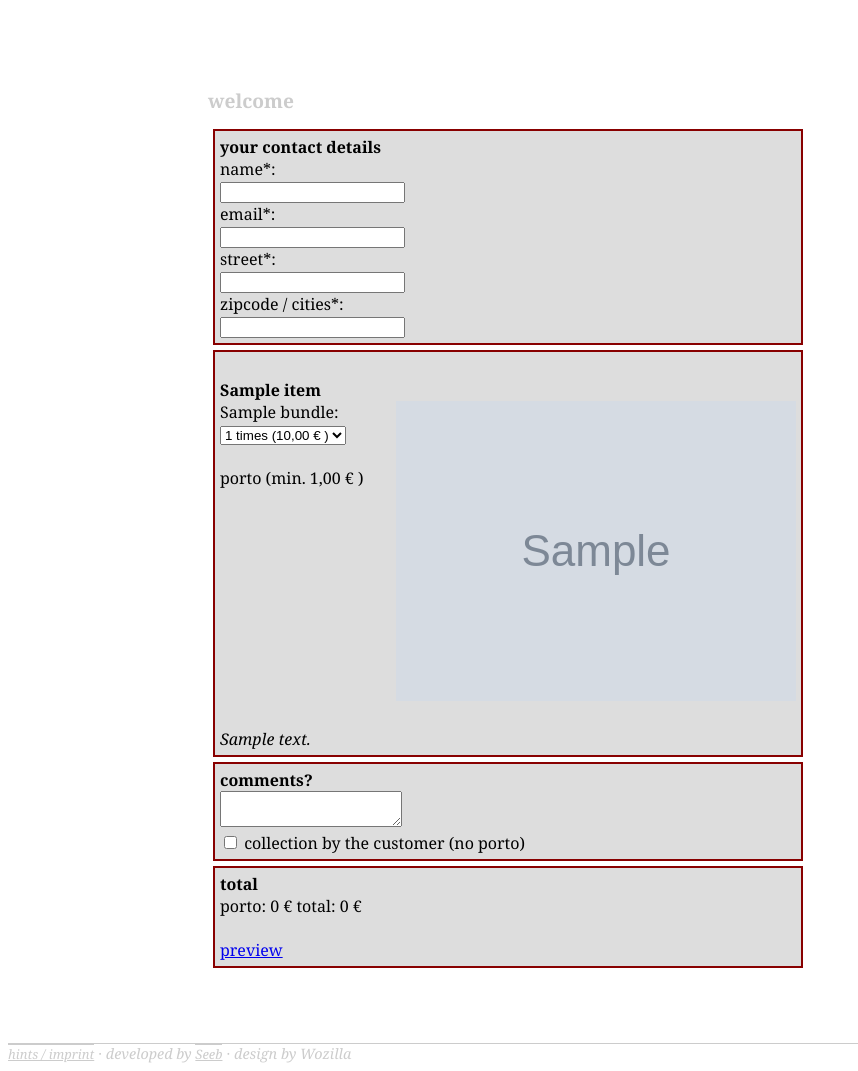
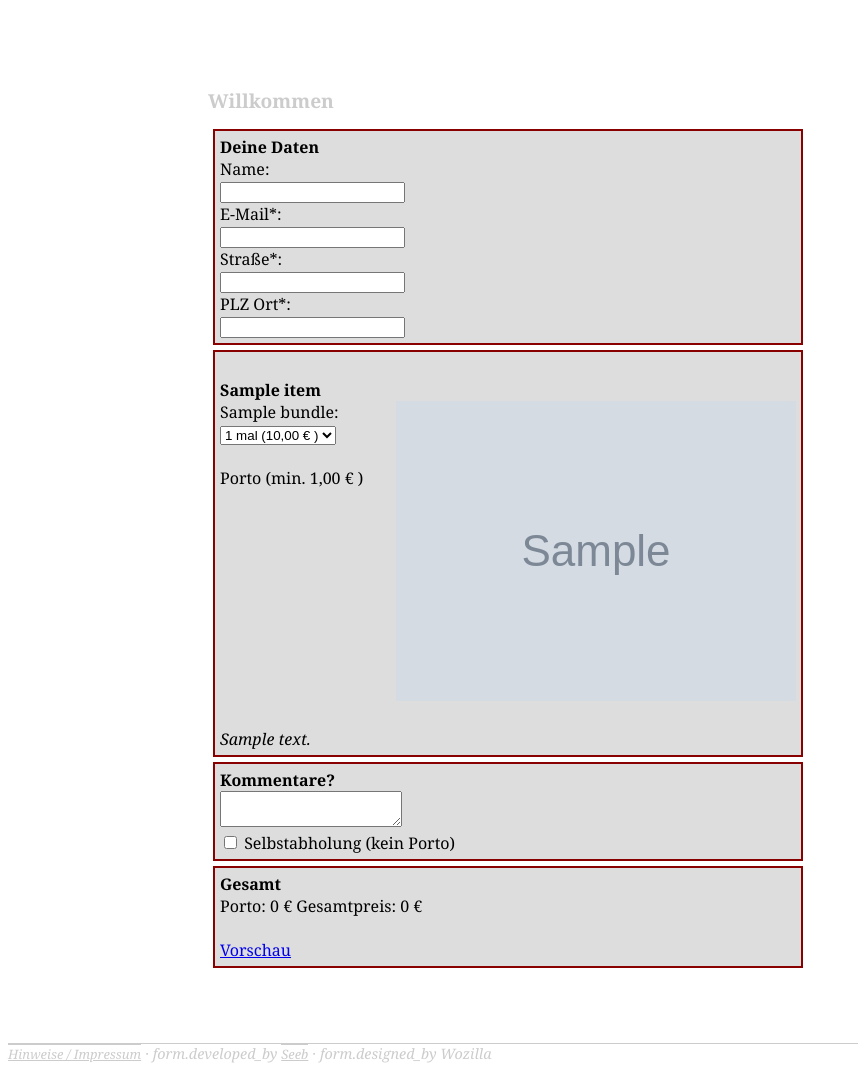
Before and after one commit to Thomblin/simpleShop, a PHP site: page / in a window 1280 px wide. Shown: the part 30-1101 px from the top of the page, without its empty margins (0-858 px from the left). Run offline with PHP 8.4, Linux system fonts and the light colour scheme; tables that the repository leaves empty hold one stand-in row (values such as "Sample post"); grey boxes marked "Sample" are stand-in pictures; data that the repository does not hold is empty; some libraries are stand-ins or nearby versions.

Commit message:
feat: added translations

```diff
--- a/_config.yml
+++ /dev/null
@@ -1 +0,0 @@
-theme: jekyll-theme-cayman
--- a/index.php
+++ b/index.php
@@ -4,11 +4,14 @@
 $config = new Config();
 $db = new Db($config);
 $items = new Items($db);
+
+Translation::init($config);
+
 ?>
 <!DOCTYPE html>
 <html lang="en">
 <head>
-    <title>title</title>
+    <title><?php echo t('site.title') ?></title>
     <meta http-equiv="content-type" content="text/html; charset=UTF-8"/>
     <script src="http://code.jquery.com/jquery-1.4.2.min.js"></script>
     <script type="text/javascript">
@@ -113,23 +116,23 @@
 </head>
 <body>
 <form id="ajax_form">
-    <div align="center"><a href="../index.php"><img src="" height="162" alt="title"/></a>
+    <div align="center"><a href="../index.php"><img src="" height="162" alt="<?php echo t('site.title') ?>"/></a>
     </div>
     <br>
 
     <div class="main" id="main">
-        <div class="intro"><img src="" align="left"><strong>welcome</strong>
+        <div class="intro"><img src="" align="left"><strong><?php echo t('site.welcome') ?></strong>
         </div>
         <div class="item">
-            <span class="head">your contact details</span><br/>
+            <span class="head"><?php echo t('site.contact') ?></span><br/>
 
-            <label>name*:<br/><input type="text" name="name"/></label>
+            <label><?php echo t('name') ?>:<br/><input type="text" name="name"/></label>
             <br/>
-            <label>email*:<br/><input type="text" name="email"/></label>
+            <label><?php echo t('email') ?>*:<br/><input type="text" name="email"/></label>
             <br/>
-            <label>street*:<br/><input type="text" name="street"/></label>
+            <label><?php echo t('street') ?>*:<br/><input type="text" name="street"/></label>
             <br/>
-            <label>zipcode / cities*:<br/><input type="text" name="zipcode_location"/></label>
+            <label><?php echo t('zip_city') ?>*:<br/><input type="text" name="zipcode_location"/></label>
         </div>
         <?php foreach ($items->getItems() as $item): ?>
         <div class="item">
@@ -144,7 +147,7 @@
                 <label><?php echo $bundle['name'] ?>:<br/>
                     <select name="<?php echo $item['item_id'] . '[' . $bundle['bundle_id'] . ']' ?>" class="price">
                         <?php for ($i = $bundle['min_count']; $i <= min($bundle['max_count'], $bundle['inventory']); ++$i): ?>
-                        <option value="<?php echo $i ?>"<?php echo $selected ?>><?php echo $i ?> times
+                        <option value="<?php echo $i ?>"<?php echo $selected ?>><?php echo $i ?> <?php echo t('times') ?>
                             (<?php echo number_format($i * $bundle['price'], 2, ',', '.') . ' ' . Config::CURRENCY ?> )
                         </option>
                         <?php $selected = '' ?>
@@ -154,7 +157,7 @@
                 <br/>
                 <?php endforeach; ?>
                 <br/>
-                porto (min. <?php echo number_format($item['min_porto'], 2, ',', '.') . ' ' . Config::CURRENCY ?> )
+                <?php echo t('porto') ?> (<?php echo t('min') ?> <?php echo number_format($item['min_porto'], 2, ',', '.') . ' ' . Config::CURRENCY ?> )
             </div>
 
             <?php if (!empty($item['picture'])): ?>
@@ -171,20 +174,20 @@
         </div>
         <?php endforeach; ?>
         <div class="item">
-            <span class="head">comments?</span><br/>
+            <span class="head"><?php echo t('form.comments') ?></span><br/>
 
             <textarea type="text" name="comment"/></textarea>
             <br/>
-            <input type="checkbox" name="collectionByTheCustomer" class="price"/> collection by the customer (no porto)
+            <input type="checkbox" name="collectionByTheCustomer" class="price"/> <?php echo t('form.will_collect_no_porto') ?>
         </div>
         <div class="item">
-            <span class="head">total</span><br/>
+            <span class="head"><?php echo t('total') ?></span><br/>
 
-            porto: <span id="porto">0 <?php echo Config::CURRENCY; ?></span>
-            total: <span id="total">0 <?php echo Config::CURRENCY; ?></span>
+            <?php echo t('porto') ?>: <span id="porto">0 <?php echo Config::CURRENCY; ?></span>
+            <?php echo t('sum') ?>: <span id="total">0 <?php echo Config::CURRENCY; ?></span>
             <br/>
             <br/>
-            <a href="javascript:;" onclick="preview();">preview</a>
+            <a href="javascript:;" onclick="preview();"><?php echo t('preview') ?></a>
             <br/>
         </div>
     </div>
@@ -193,22 +196,23 @@
 
         <div class="item">
             <div>
-                <a href="javascript:;" onclick="back();">back</a>
+                <a href="javascript:;" onclick="back();"><?php echo t('back') ?></a>
 
-                <a href="javascript:;" onclick="send();" id="order" style="margin-left: 50px;">order</a>
+                <a href="javascript:;" onclick="send();" id="order" style="margin-left: 50px;"><?php echo t('order') ?></a>
             </div>
             <div id="order_hint" style="padding-top: 5px;">
-                Change your selection in order to proceed
+                <?php echo t('change_selection') ?>
             </div>
         </div>
     </div>
     <div class="main" id="confirm" style="display:none">
         <div class="item">
-            Thank you for your order. You will receive an email soon.
+            <?php echo t('form.success_message') ?>
+
         </div>
     </div>
     <div class="footer">
-        <a href="" target="_top">hints / imprint</a> &middot; developed by <a href="http://sebastian-detert.de">Seeb</a> &middot; design by Wozilla
+        <a href="" target="_top"><?php echo t('site.hints_imprint') ?></a> &middot; <?php echo t('form.developed_by') ?> <a href="http://sebastian-detert.de">Seeb</a> &middot; <?php echo t('form.designed_by') ?> Wozilla
     </div>
 </form>
 </body>
--- a/lib/config.php
+++ b/lib/config.php
@@ -23,4 +23,6 @@
     public $mysqlUser = 'user';
     public $mysqlPassword = 'user';
     public $mysqlDatabase = 'shop';
+
+    public $language = 'de';
 }
--- /dev/null
+++ b/lib/translation.php
@@ -0,0 +1,38 @@
+<?php
+
+class Translation
+{
+    /**
+     * @var array
+     */
+    private static $translations;
+
+    /**
+     * Translation constructor.
+     * @param Config $config
+     */
+    public static function init(Config $config)
+    {
+        self::$translations = require __DIR__ . '/../translations/' . $config->language . '.php';
+    }
+
+    /**
+     * @param string $key
+     * @return string
+     */
+    public static function translate($key)
+    {
+        return isset(self::$translations[$key])
+            ? self::$translations[$key]
+            : $key;
+    }
+}
+
+/**
+ * @param string $key
+ * @return string
+ */
+function t($key)
+{
+   return Translation::translate($key);
+}
--- /dev/null
+++ b/translations/de.php
@@ -0,0 +1,37 @@
+<?php
+
+return array(
+    'site.title' => 'simpleShop',
+    'site.welcome' => 'Willkommen',
+    'site.contact' => 'Deine Daten',
+    'site.developed_by' => 'Developed by',
+    'site.designed_by' => 'Design by',
+    'site.hints_imprint' => 'Hinweise / Impressum',
+
+    'name' => 'Name',
+    'email' => 'E-Mail',
+    'street' => 'Straße',
+    'zip_city' => 'PLZ Ort',
+    'comment' => 'Kommentar',
+    'porto' => 'Porto',
+    'sum' => 'Gesamtpreis',
+    'total' => 'Gesamt',
+    'min' => 'min.',
+
+    'times' => 'mal',
+    'preview' => 'Vorschau',
+    'back' => 'Zurück',
+    'order' => 'Bestellen',
+
+    'mail.new_order' => 'Neue Bestellung',
+    'mail.subject' => 'Bestellung',
+
+    'form.comments' => 'Kommentare?',
+    'form.will_collect_no_porto' => 'Selbstabholung (kein Porto)',
+    'form.will_collect' => '(Selbstabholer)',
+    'form.change_selection' => 'Du musst deine Auswahl anpassen, um die Bestellung auszuführen',
+    'form.success_message' => 'Vielen Dank für deine Bestellung. Du erhälst in wenigen Minuten eine Kopie per Mail und in Kürze eine Bestätigungsmail.',
+
+    'error.fill_required' => 'Alle Pflichtfelder müssen ausgefüllt werden!',
+    'error.out_of_stock' => 'Die Bestellung konnte nicht ausgeführt werden.',
+);
```
Also changed, not shown: ajax.php (+11 -5 lines), mail.php (+9 -9 lines), translations/en.php (added, +37 -0 lines).
